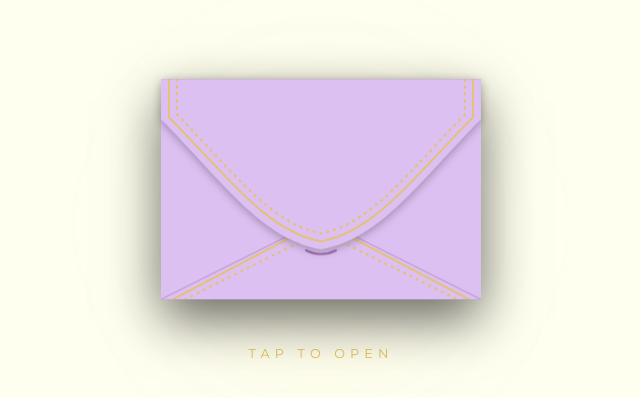
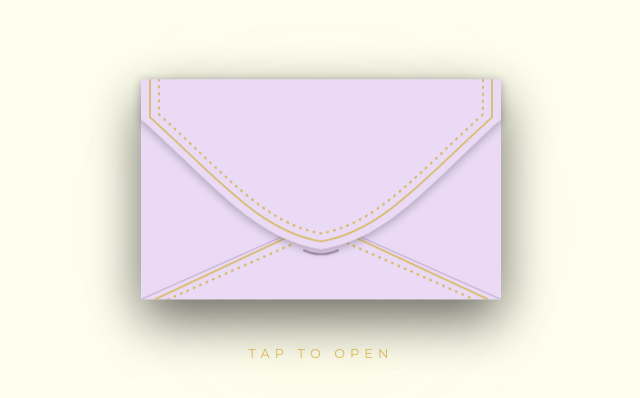
Before and after one commit to andreafrancioni/Marissa-Emmet, a Vue app: page /savethedate in a window 1280 px wide. Shown: the part 176-574 px from the top of the page, without its empty margins (319-959 px from the left). Built offline with nearby package versions, Linux system fonts and the light colour scheme; a web font is replaced by a local one.

Commit message:
refactor: increase envelope dimensions and update color palette in SaveTheDate component

```diff
--- a/src/views/SaveTheDate.vue
+++ b/src/views/SaveTheDate.vue
@@ -64,25 +64,25 @@ const goToRSVP = () => {
           <!-- Top Flap -->
           <div class="flap top">
             <svg
-              viewBox="0 0 320 180"
+              viewBox="0 0 360 180"
               class="flap-svg top-svg"
               preserveAspectRatio="none"
             >
               <!-- Outer shape -->
               <path
-                d="M 0 0 L 320 0 L 320 40 C 260 100, 220 160, 160 170 C 100 160, 60 100, 0 40 Z"
+                d="M 0 0 L 360 0 L 360 40 C 293 100, 248 160, 180 170 C 113 160, 68 100, 0 40 Z"
                 fill="var(--envelope-color)"
               />
               <!-- Outer solid gold line -->
               <path
-                d="M 8 0 L 8 38 C 65 95, 105 152, 160 162 C 215 152, 255 95, 312 38 L 312 0"
+                d="M 9 0 L 9 38 C 73 95, 118 152, 180 162 C 242 152, 287 95, 351 38 L 351 0"
                 fill="none"
                 stroke="var(--envelope-gold-color)"
                 stroke-width="1.5"
               />
               <!-- Inner dotted gold line -->
               <path
-                d="M 16 0 L 16 35 C 70 90, 110 145, 160 154 C 210 145, 250 90, 304 35 L 304 0"
+                d="M 18 0 L 18 35 C 79 90, 124 145, 180 154 C 236 145, 281 90, 342 35 L 342 0"
                 fill="none"
                 stroke="var(--envelope-gold-color)"
                 stroke-width="2"
@@ -95,19 +95,19 @@ const goToRSVP = () => {
           <!-- Front Face (Replaces Side/Bottom Flaps) -->
           <div class="flap front">
             <svg
-              viewBox="0 0 320 220"
+              viewBox="0 0 360 220"
               class="flap-svg front-svg"
               preserveAspectRatio="none"
             >
               <!-- Main shape -->
               <path
-                d="M 0 0 L 120 120 C 145 145, 175 145, 200 120 L 320 0 L 320 220 L 0 220 Z"
+                d="M 0 0 L 135 120 C 163 145, 197 145, 225 120 L 360 0 L 360 220 L 0 220 Z"
                 fill="var(--envelope-color)"
               />
 
               <!-- Flap seams -->
               <path
-                d="M 0 220 L 160 140 L 320 220"
+                d="M 0 220 L 180 140 L 360 220"
                 stroke="var(--envelope-seam-color)"
                 stroke-width="1"
                 fill="none"
@@ -115,13 +115,13 @@ const goToRSVP = () => {
 
               <!-- Bottom gold lines (matching the top flap style) -->
               <path
-                d="M 12 220 L 160 142 L 308 220"
+                d="M 14 220 L 180 142 L 347 220"
                 stroke="var(--envelope-gold-color)"
                 stroke-width="1.5"
                 fill="none"
               />
               <path
-                d="M 24 220 L 160 152 L 296 220"
+                d="M 27 220 L 180 152 L 333 220"
                 stroke="var(--envelope-gold-color)"
                 stroke-width="2"
                 stroke-dasharray="1,6"
@@ -131,7 +131,7 @@ const goToRSVP = () => {
 
               <!-- Slit -->
               <path
-                d="M 145 171 C 155 176, 165 176, 175 171"
+                d="M 163 171 C 174 176, 186 176, 197 171"
                 stroke="var(--envelope-slit-color)"
                 stroke-width="2"
                 fill="none"
@@ -194,11 +194,11 @@ const goToRSVP = () => {
 <style lang="scss" scoped>
 .save-the-date-container {
   /* --- Customizable Envelope Colors --- */
-  --envelope-color: #ddc0f2;
-  --envelope-inside-color: #cca4e6; /* Slightly darker for inside depth */
-  --envelope-seam-color: #b891c9; /* Darker for flap seams */
-  --envelope-slit-color: #9c73ae; /* Darkest for the slit shadow */
-  --envelope-gold-color: #e5c352; /* Gold detailing */
+  --envelope-color: #eadaf5;
+  --envelope-inside-color: #eadaf5a7; /* Slightly darker for inside depth */
+  --envelope-seam-color: #bda1c9; /* Darker for flap seams */
+  --envelope-slit-color: #a58eaf; /* Darkest for the slit shadow */
+  --envelope-gold-color: #d5b752; /* Gold detailing */
 
   position: fixed;
   top: 0;
@@ -248,7 +248,7 @@ const goToRSVP = () => {
 
 .envelope-wrapper {
   position: relative;
-  width: 320px;
+  width: 360px;
   height: 220px;
   background-color: var(--envelope-inside-color);
   cursor: pointer;
@@ -316,7 +316,7 @@ const goToRSVP = () => {
   top: 50%;
   left: 50%;
   transform: translate(-50%, -50%);
-  width: 280px;
+  width: 320px;
   height: 180px;
   background: white;
   z-index: 15;
```
